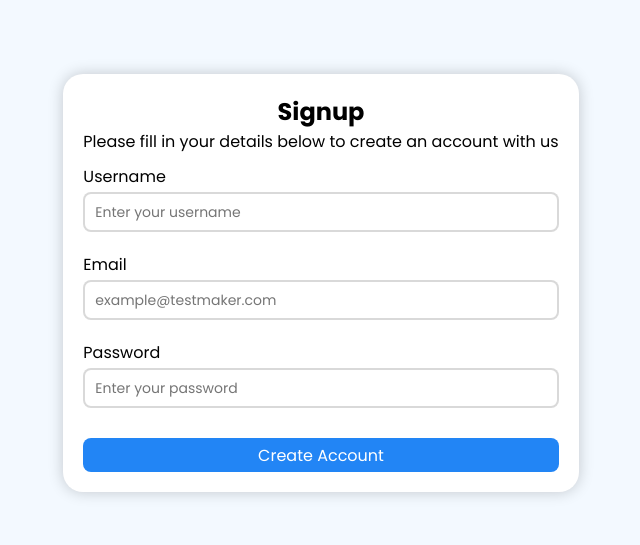
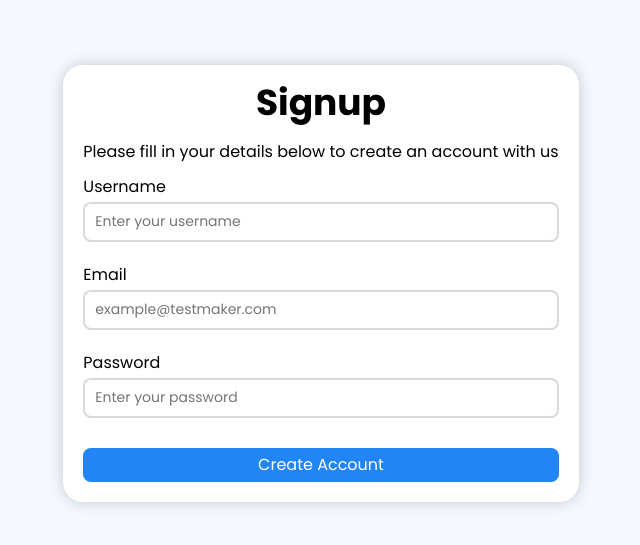
Before and after one commit to tlhalesebaeng/testmaker-frontend, a React (Vite) app: page /signup in a window 1280 px wide. Shown: the part 117-662 px from the top of the page, without its empty margins (319-959 px from the left). Built offline with nearby package versions, Linux system fonts and the light colour scheme.

Commit message:
Style the h2 and p elements

```diff
--- a/src/features/auth/form/Form.css
+++ b/src/features/auth/form/Form.css
@@ -0,0 +1,9 @@
+.form h2 {
+    font-size: 36px;
+    line-height: 36px;
+}
+
+.form p {
+    margin-top: 18px;
+    text-align: center;
+}
```
